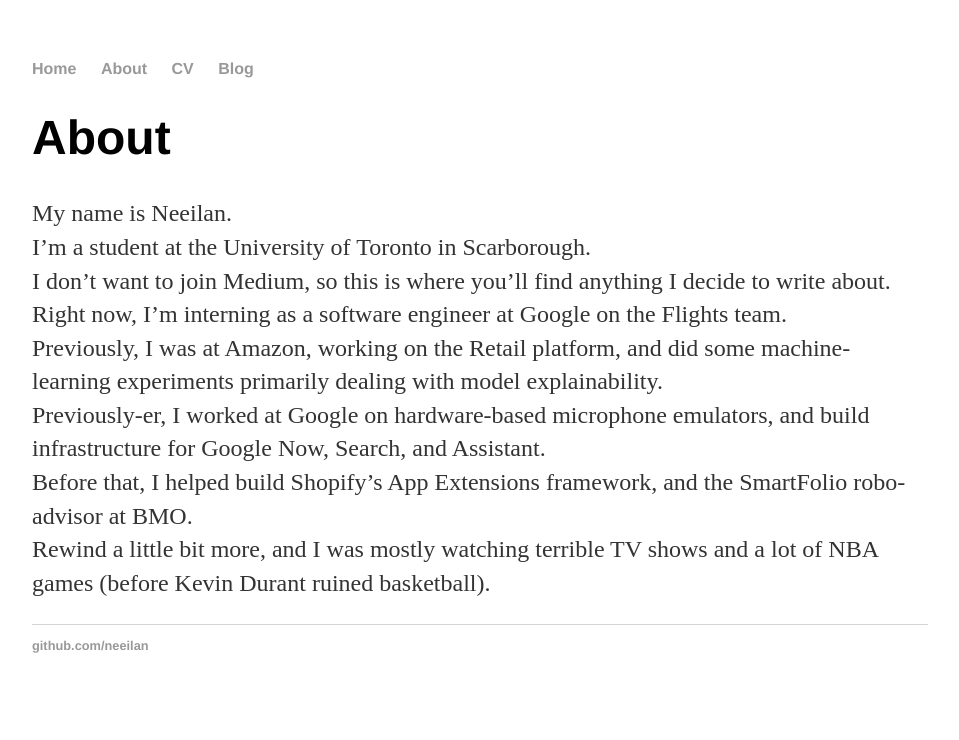
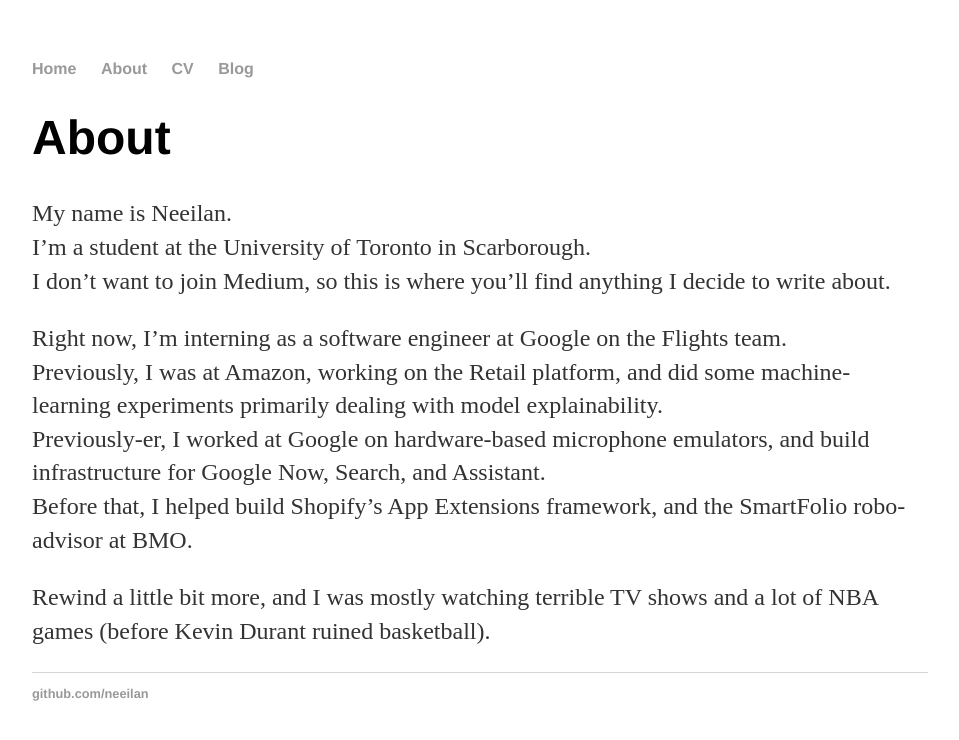
Before and after one commit to neeilan/neeilan.github.io, a Jekyll site: the page built from about/index.html, in a window 1280 px wide. Shown: the top 740 px of the page, without its empty margins (160-1119 px from the left). Built offline with Jekyll 4.4.1, drawn with Linux system fonts in a browser that asks for light colours.

Commit message:
Update index.html

```diff
--- a/about/index.html
+++ b/about/index.html
@@ -6,19 +6,17 @@
    <h1>About</h1>
    <p>
       My name is Neeilan. <br/>
-
       I’m a student at the University of Toronto in Scarborough. <br/>
-
       I don’t want to join Medium, so this is where you’ll find anything I decide to write about. <br/>
-
+   </p>
+   <p>
       Right now, I’m interning as a software engineer at Google on the Flights team. <br/>
-
       Previously, I was at Amazon, working on the Retail platform, and did some machine-learning experiments primarily dealing with model explainability. <br/>
-
       Previously-er, I worked at Google on hardware-based microphone emulators, and build infrastructure for Google Now, Search, and Assistant. <br/>
-
       Before that, I helped build Shopify’s App Extensions framework, and the SmartFolio robo-advisor at BMO. <br/>
-
+   </p>
+   <p>
       Rewind a little bit more, and I was mostly watching terrible TV shows and a lot of NBA games (before Kevin Durant ruined basketball). <br/>
    </p>
-</div><!-- /.blurb -->
+</div>
+<!-- /.blurb -->
```
Lines whose indentation alone changed are shown as unchanged.
